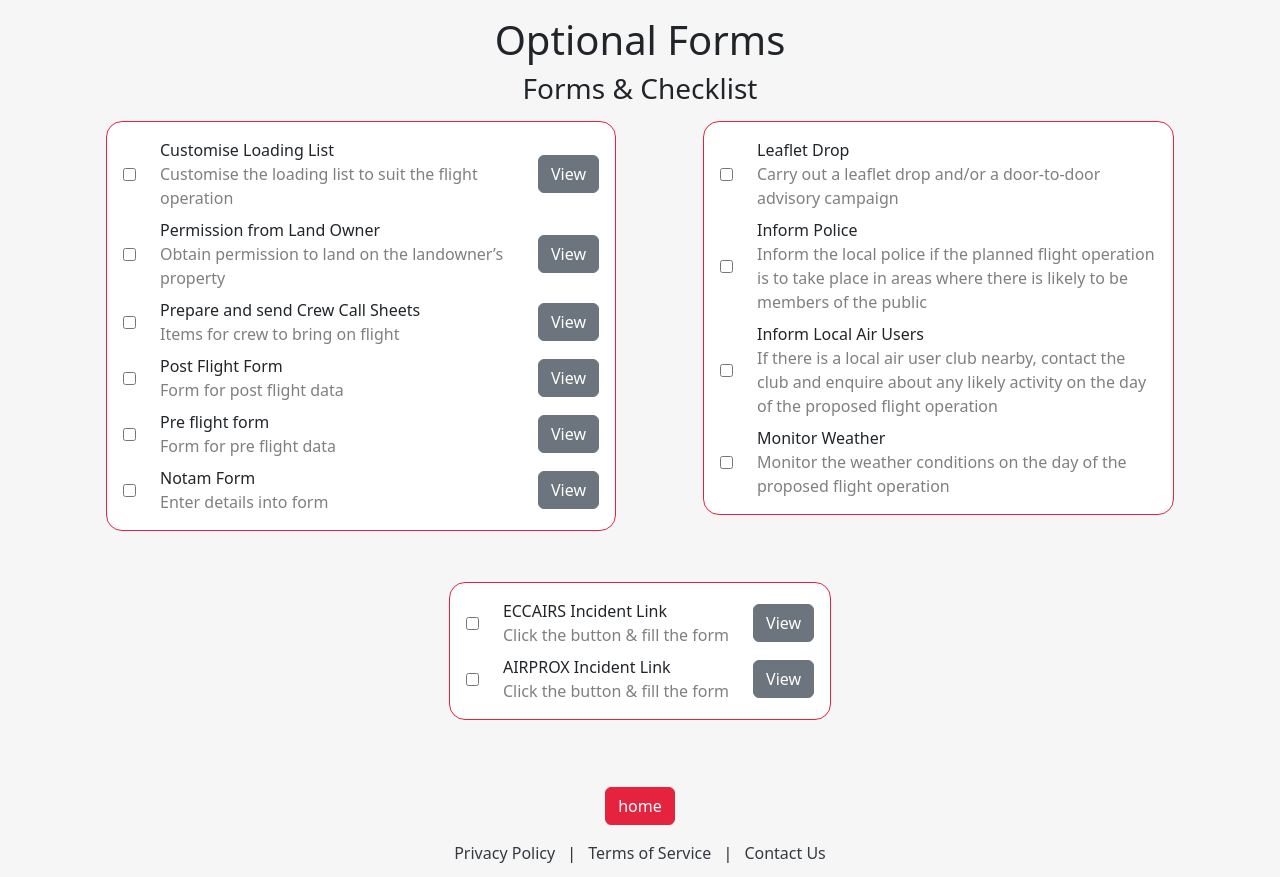
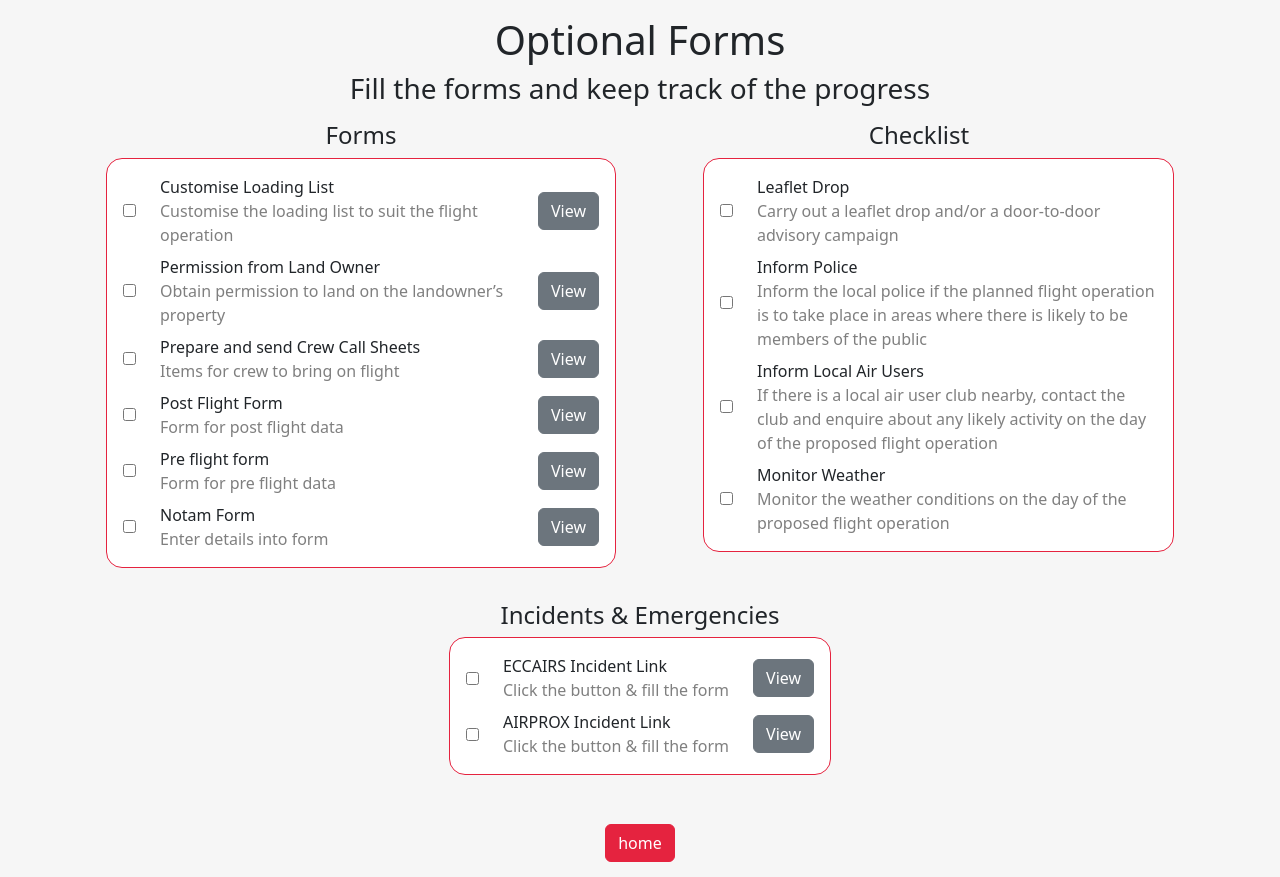
Before and after one commit to NikitaEdin/SOC09109-2025-TR2-Group-Project, a Flask app: page /forms/optional in a window 1280 px wide. Shown: the part 58-935 px from the top of the page. Run offline with Flask 3, Linux system fonts and the light colour scheme.

Commit message:
Update optional_forms.html
Add heading to each section to make it clear to the user what section is intended use is.

```diff
--- a/app/templates/forms/optional_forms.html
+++ b/app/templates/forms/optional_forms.html
@@ -5,7 +5,7 @@
 {% block content %}
 <div class="container text-center mb-3">
     <h1 class="mb-2">Optional Forms</h1>
-    <h3>Forms & Checklist</h3>
+    <h3>Fill the forms and keep track of the progress</h3>
 </div>
 
 
@@ -13,6 +13,9 @@
     <div class="row justify-content-between">
         <!-- Left column -->
         <div class="col">
+            <div class="container text-center">
+                <h4>Forms</h4>
+            </div>
             <form class="container d-flex flex-column gap-4 align-items-start" method="post">
                 <div class="d-flex flex-wrap align-items-center justify-content-start" style="gap: 5rem;">
                     <div class="d-flex flex-column gap-2 checklist-container flex-shrink">
@@ -40,6 +43,9 @@
 
         <!-- Right Column -->
         <div class="col">
+            <div class="container text-center">
+                <h4>Checklist</h4>
+            </div>
             <form class="container d-flex flex-column gap-4 align-items-end" method="post">
                 <div class="d-flex flex-wrap align-items-center justify-content-end" style="gap: 5rem;">
                     <div class="d-flex flex-column gap-2 checklist-container flex-shrink">
@@ -62,7 +68,9 @@
     </form>
 
     <div class="container d-flex flex-column justify-content-center align-items-center" style="min-height: 30vh;">
-
+        <div class="container text-center">
+            <h4>Incidents & Emergencies</h4>
+        </div>
         <form class="container d-flex flex-column gap-4 align-items-center" method="post">
             <div class="d-flex flex-wrap align-items-center justify-content-center" style="gap: 5rem;">
                 <div class="d-flex flex-column gap-2 checklist-container flex-shrink">
```
